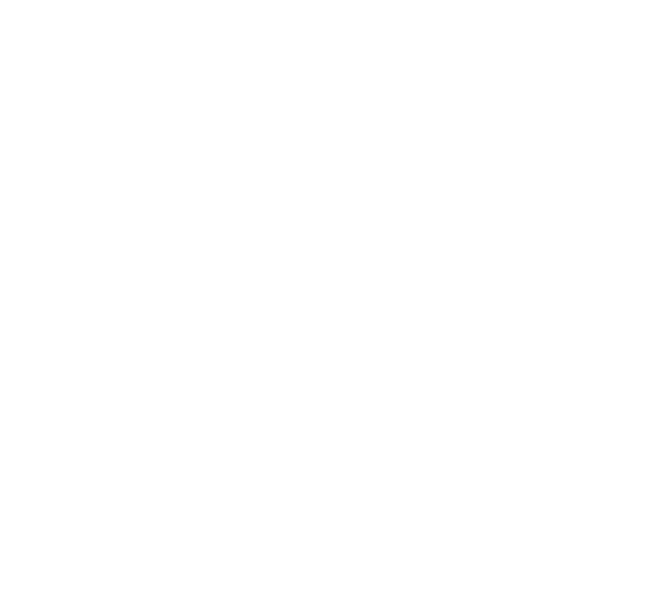
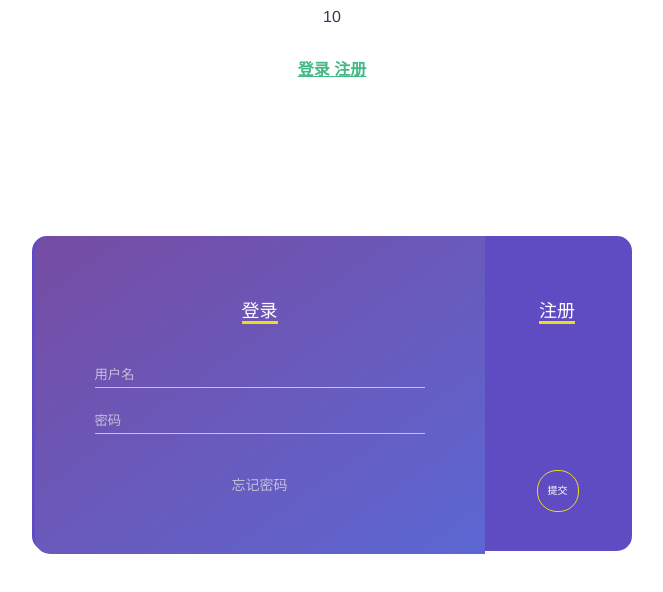
Before and after one commit to uniabc/uniab_manage_front, a Vue app: page /#/login in a window 1280 px wide. Shown: the top 592 px of the page, without its empty margins (308-971 px from the left). Built offline with nearby package versions, Linux system fonts and the light colour scheme.

Commit message:
登录页面雏形

```diff
--- a/package.json
+++ b/package.json
@@ -23,6 +23,8 @@
     "@vue/cli-service": "~5.0.0",
     "eslint": "^7.32.0",
     "eslint-plugin-vue": "^8.0.3",
+    "less": "^4.1.3",
+    "less-loader": "^11.1.0",
     "vue-template-compiler": "^2.6.14"
   }
 }
--- a/public/index.html
+++ b/public/index.html
@@ -6,6 +6,11 @@
     <meta name="viewport" content="width=device-width,initial-scale=1.0">
     <link rel="icon" href="<%= BASE_URL %>favicon.ico">
     <title><%= htmlWebpackPlugin.options.title %></title>
+      <style>
+          /*body {*/
+          /*    background-image: linear-gradient(to right, rgb(114, 135, 254), rgb(130, 88, 186));*/
+          /*}*/
+      </style>
   </head>
   <body>
     <noscript>
--- a/src/App.vue
+++ b/src/App.vue
@@ -1,9 +1,35 @@
 <template>
   <div id="app">
+    <Header></Header>
 
+    <nav>
+      <router-link active-class="active" to="/login">登录</router-link>
+      <router-link active-class="active" to="/login"> 注册</router-link>
+    </nav>
+    <router-view></router-view>
   </div>
 </template>
+<script>
+import Header from '@/components/header'
 
+export default {
+
+  name: "App",
+  data() {
+    return {
+
+    };
+  },
+  components:{Header},
+  methods: {
+  },
+
+
+  mounted() {
+
+  },
+};
+</script>
 <style>
 #app {
   font-family: Avenir, Helvetica, Arial, sans-serif;
--- /dev/null
+++ b/src/components/header/index.vue
@@ -0,0 +1,90 @@
+<template>
+  <div>
+<!--    <header class="header">-->
+<!--      &lt;!&ndash; 头部的第一行 &ndash;&gt;-->
+<!--      <div class="top">-->
+<!--        <div class="container">-->
+<!--&lt;!&ndash;          <div class="loginList">-->
+<!--            <p>uniab校园OA系统管理端</p>-->
+<!--            &lt;!&ndash; 没有登录：显示登录与注册 &ndash;&gt;-->
+<!--            <p v-if="!$store.state.user.nickName">-->
+<!--              <span>请</span>-->
+<!--              &lt;!&ndash; <a href="###">登录</a> &ndash;&gt;-->
+<!--              &lt;!&ndash;-->
+<!--                声明式导航,当然你也可以使用编程式导航,因为不管是那个导航，都可以实现路由跳转，-->
+<!--                但是最后为什么选择声明式导航，没有任何业务、逻辑-->
+<!--               &ndash;&gt;-->
+<!--              <router-link to="/login">登录</router-link>-->
+<!--              <router-link class="register" to="/register">注册</router-link>-->
+<!--            </p>-->
+<!--            &lt;!&ndash; 如果登录显示的是用户名字与退出登录 &ndash;&gt;-->
+<!--            <p v-else>-->
+<!--              <a>{{$store.state.user.nickName}}</a>-->
+<!--              <a class="register" @click="logout">退出登录</a>-->
+<!--            </p>-->
+<!--          </div>&ndash;&gt;-->
+<!--          <div class="typeList">-->
+<!--            <router-link to="/center">我的订单</router-link>-->
+<!--            <router-link to="/shopcart">我的购物车</router-link>-->
+<!--            <a href="###">我的尚品汇</a>-->
+<!--            <a href="###">尚品汇会员</a>-->
+<!--            <a href="###">企业采购</a>-->
+<!--            <a href="###">关注尚品汇</a>-->
+<!--            <a href="###">合作招商</a>-->
+<!--            <a href="###">商家后台</a>-->
+<!--          </div>-->
+<!--        </div>-->
+<!--      </div>-->
+<!--      &lt;!&ndash;头部第二行 搜索区域&ndash;&gt;-->
+<!--&lt;!&ndash;      <div class="bottom">&ndash;&gt;-->
+<!--&lt;!&ndash;        <h1 class="logoArea">&ndash;&gt;-->
+<!--&lt;!&ndash;          <router-link class="logo" to="/home">&ndash;&gt;-->
+<!--&lt;!&ndash;            <img src="./images/logo.png" alt="" />&ndash;&gt;-->
+<!--&lt;!&ndash;          </router-link>&ndash;&gt;-->
+<!--&lt;!&ndash;        </h1>&ndash;&gt;-->
+<!--&lt;!&ndash;        <div class="searchArea">&ndash;&gt;-->
+<!--&lt;!&ndash;          <form action="###" class="searchForm">&ndash;&gt;-->
+<!--&lt;!&ndash;            <input&ndash;&gt;-->
+<!--&lt;!&ndash;              type="text"&ndash;&gt;-->
+<!--&lt;!&ndash;              id="autocomplete"&ndash;&gt;-->
+<!--&lt;!&ndash;              class="input-error input-xxlarge"&ndash;&gt;-->
+<!--&lt;!&ndash;              v-model="keyword"&ndash;&gt;-->
+<!--&lt;!&ndash;            />&ndash;&gt;-->
+<!--&lt;!&ndash;            &lt;!&ndash; 编程式导航:因为有业务 &ndash;&gt;&ndash;&gt;-->
+<!--&lt;!&ndash;            <button&ndash;&gt;-->
+<!--&lt;!&ndash;              class="sui-btn btn-xlarge btn-danger"&ndash;&gt;-->
+<!--&lt;!&ndash;              type="button"&ndash;&gt;-->
+<!--&lt;!&ndash;              @click="goSearch"&ndash;&gt;-->
+<!--&lt;!&ndash;            >&ndash;&gt;-->
+<!--&lt;!&ndash;              搜索&ndash;&gt;-->
+<!--&lt;!&ndash;            </button>&ndash;&gt;-->
+<!--&lt;!&ndash;          </form>&ndash;&gt;-->
+<!--&lt;!&ndash;        </div>&ndash;&gt;-->
+<!--&lt;!&ndash;      </div>&ndash;&gt;-->
+<!--    </header>-->
+    10
+  </div>
+</template>
+
+<script>
+export default {
+
+  name: "Header",
+  data() {
+    return {
+      //收集用户输入的关键字
+      keyword: "",
+    };
+  },
+  methods: {
+
+    },
+
+
+
+};
+</script>
+
+<style scoped lang="less">
+
+</style>
--- a/src/main.js
+++ b/src/main.js
@@ -5,6 +5,8 @@
 
 Vue.config.productionTip = false
 
+
+
 new Vue({
   router,
   store,
--- a/src/pages/login/index.vue
+++ b/src/pages/login/index.vue
@@ -1,30 +1,136 @@
 <template>
-  <div class="dowebok">
-    <div class="logo"></div>
-    <div class="form-item">
-      <input id="username" type="text" autocomplete="off" placeholder="邮箱">
-      <p class="tip">请输入合法的邮箱地址</p>
+  <div class="login-container">
+    <div class="left-container">
+      <div class="title"><span>登录</span></div>
+      <div class="input-container">
+        <input type="text" name="username" placeholder="用户名">
+        <input type="password" name="password" placeholder="密码">
+      </div>
+      <div class="message-container">
+        <span>忘记密码</span>
+      </div>
     </div>
-    <div class="form-item">
-      <input id="password" type="password" autocomplete="off" placeholder="登录密码">
-      <p class="tip">邮箱或密码不正确</p>
+    <div class="right-container">
+      <div class="regist-container">
+        <span class="regist">注册</span>
+      </div>
+      <div class="action-container">
+        <span>提交</span>
+      </div>
     </div>
-    <div class="form-item"><button id="submit">登 录</button></div>
-    <div class="reg-bar">
-      <a class="reg" href="#" target="_blank">立即注册</a>
-      <a class="forget" href="#" target="_blank">忘记密码</a>
-    </div>
-
   </div>
 
 </template>
 
 <script>
 export default {
-  name: "LoginPage",
+  name: "Login",
 }
 </script>
 
 <style scoped>
-
+* {
+  padding: 0;
+  margin: 0;
+}
+html {
+  height: 100%;
+}
+body {
+  background-image: linear-gradient(to bottom right, rgb(114, 135, 254), rgb(130, 88, 186));
+}
+.login-container {
+  width: 600px;
+  height: 315px;
+  margin: 0 auto;
+  margin-top: 10%;
+  border-radius: 15px;
+  box-shadow: 0 10px 50px 0px rbg(59, 45, 159);
+  background-color: rgb(95, 76, 194);
+}
+.left-container {
+  display: inline-block;
+  width: 330px;
+  border-top-left-radius: 15px;
+  border-bottom-left-radius: 15px;
+  padding: 60px;
+  background-image: linear-gradient(to bottom right, rgb(118, 76, 163), rgb(92, 103, 211));
+}
+.title {
+  color: #fff;
+  font-size: 18px;
+  font-weight: 200;
+}
+.title span {
+  border-bottom: 3px solid rgb(237, 221, 22);
+}
+.input-container {
+  padding: 20px 0;
+}
+input {
+  border: 0;
+  background: none;
+  outline: none;
+  color: #fff;
+  margin: 20px 0;
+  display: block;
+  width: 100%;
+  padding: 5px 0;
+  transition: .2s;
+  border-bottom: 1px solid rgb(199, 191, 219);
+}
+input:hover {
+  border-bottom-color: #fff;
+}
+::-webkit-input-placeholder {
+  color: rgb(199, 191, 219);
+}
+.message-container {
+  font-size: 14px;
+  transition: .2s;
+  color: rgb(199, 191, 219);
+  cursor: pointer;
+}
+.message-container:hover {
+  color: #fff;
+}
+.right-container {
+  width: 145px;
+  display: inline-block;
+  height: calc(100% - 120px);
+  vertical-align: top;
+  padding: 60px 0;
+}
+.regist-container {
+  text-align: center;
+  color: #fff;
+  font-size: 18px;
+  font-weight: 200;
+}
+.regist-container span {
+  border-bottom: 3px solid rgb(237, 221, 22);
+}
+.action-container {
+  font-size: 10px;
+  color: #fff;
+  text-align: center;
+  position: relative;
+  top: 200px;
+}
+.action-container span {
+  border: 1px solid rgb(237, 221, 22);
+  padding: 10px;
+  display: inline;
+  line-height: 20px;
+  border-radius: 20px;
+  position: absolute;
+  bottom: 10px;
+  left: calc(72px - 20px);
+  transition: .2s;
+  cursor: pointer;
+}
+.action-container span:hover {
+  background-color: rgb(237, 221, 22);
+  color: rgb(95, 76, 194);
+}
 </style>
--- a/src/router/index.js
+++ b/src/router/index.js
@@ -8,7 +8,7 @@
   {
     path: '/login',
     name: 'login',
-    component: () => import(/* webpackChunkName: "about" */ '@/pages/login')
+    component: () => import('@/pages/login')
   },
 
 ]
--- a/vue.config.js
+++ b/vue.config.js
@@ -1,4 +1,5 @@
 const { defineConfig } = require('@vue/cli-service')
 module.exports = defineConfig({
-  transpileDependencies: true
+  transpileDependencies: true,
+  lintOnSave: false
 })
```
Also changed, not shown: src/components/header/images/logo.png (added), 1 other file (tests, documents, lock files or other folders).
